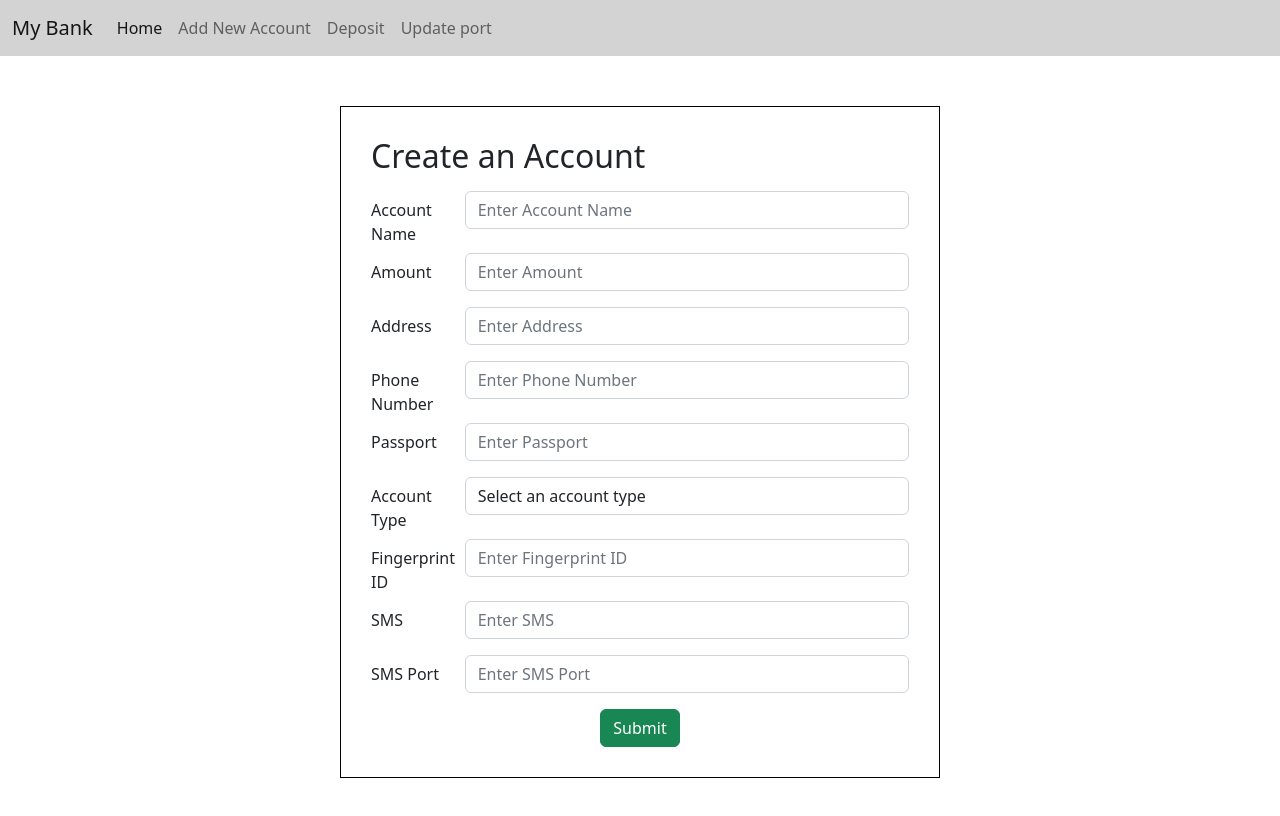
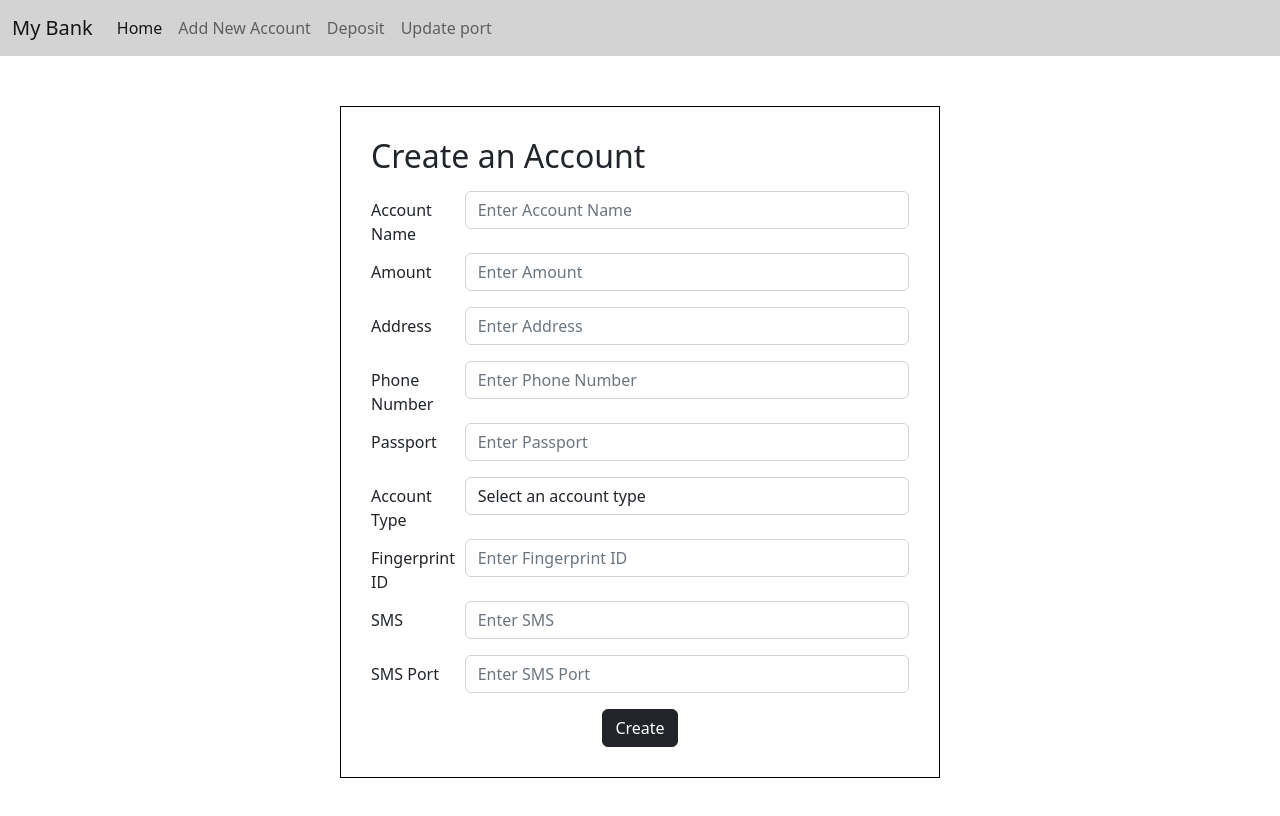
Before and after one commit to 08-Aditya-Mishra/VB6Migration-Frontend, a React (Create React App) app: page /createaccount in a window 1280 px wide. Shown: the top 816 px of the page. Built offline with nearby package versions, Linux system fonts and the light colour scheme.

Commit message:
small changes in UI createAcc

```diff
--- a/src/Components/CreateAccount.js
+++ b/src/Components/CreateAccount.js
@@ -40,7 +40,7 @@ const CreateAccount = () => {
         <>
             <Navbar />
             <div className='mt-5 container'>
-                <form onSubmit={handleSubmit} className="form-group mx-auto" style={{ width: "600px", marginTop: "50px", border: "1px solid black", padding: "30px" }}>
+                <form onSubmit={handleSubmit} className="form-group mx-auto" style={{ width: "600px",margin: "50px", border: "1px solid black", padding: "30px" }}>
                 <h2 className="mb-3">Create an Account</h2>
                     <div class="form-group row">
                         <label for="accountName" class="col-sm-2 col-form-label">Account Name</label>
@@ -102,7 +102,7 @@ const CreateAccount = () => {
                         </div>
                     </div>
                     <div class="d-flex justify-content-center">
-                        <button type="submit" class="btn btn-success mx-auto">Submit</button>
+                        <button type="submit" class="btn btn-dark mx-auto">Create</button>
                     </div>
                 </form>
             </div>
```
